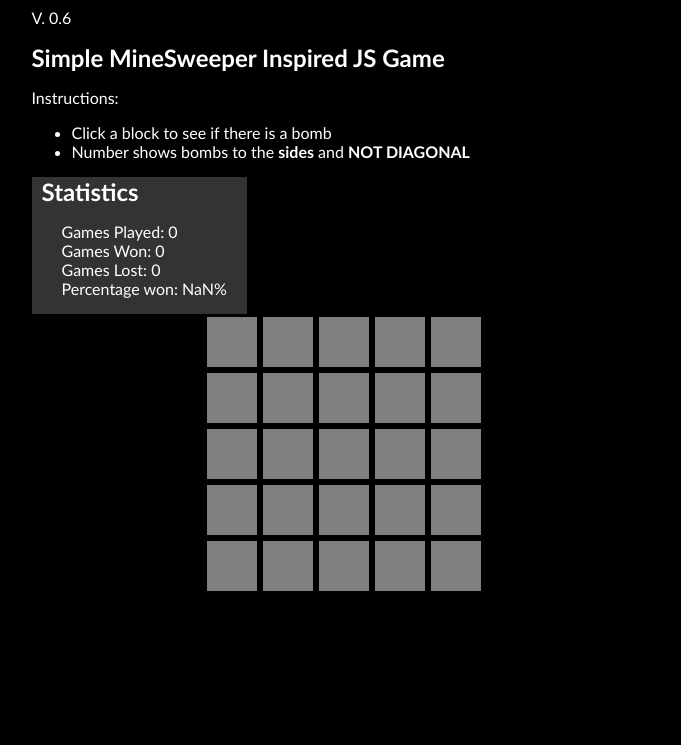
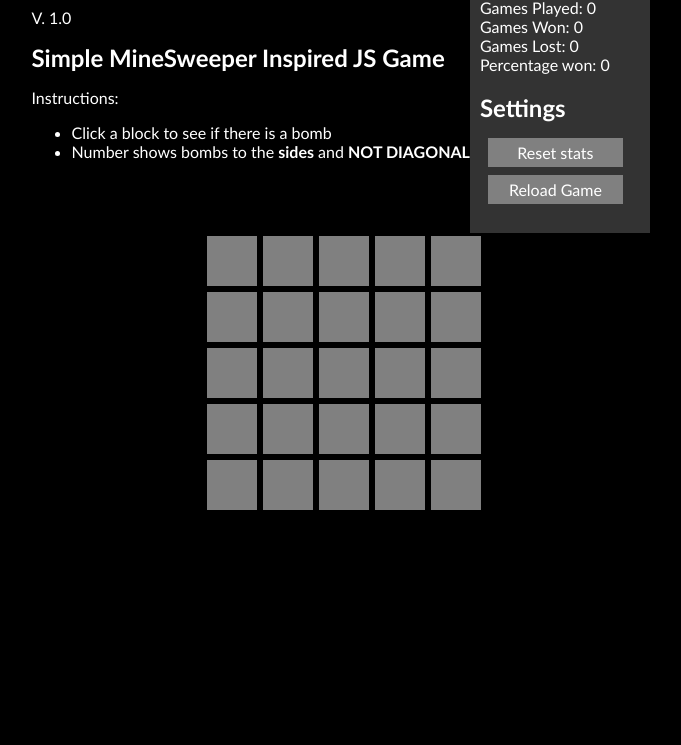
Before and after one commit to rebeat/VDS-Minesweeper, a plain HTML site: page index.html in a window 1280 px wide. Shown: the part 55-800 px from the top of the page, without its empty margins (296-977 px from the left). Drawn offline with Linux system fonts and the light colour scheme.

Commit message:
Added the settings

```diff
--- a/css/style.css
+++ b/css/style.css
@@ -30,6 +30,8 @@ h1, h2, h3{
 }
 
 #statainer {
+    width: 150px;
+    height: 140px;
 	float:left;
 	background-color: rgba(255,255,255,0.2);
 	padding:0 20px 0 10px;
@@ -37,7 +39,30 @@ h1, h2, h3{
 
 #statainer ul {
 	list-style: none;
-	margin-left: -20px;
+	margin-left: -40px;
+}
+
+#settainer {
+    width: 150px;
+    height: 140px;
+	float:left;
+	background-color: rgba(255,255,255,0.2);
+	padding:0 20px 0 10px;
+}
+
+#settainer ul {
+	list-style: none;
+	margin-left: -40px;
+}
+
+.btn {
+    display: block;
+    background-color: gray;
+    width: 125px;
+    height 50px;
+    margin: 8px;
+    padding: 5px;
+    text-align: center;
 }
 
 #blocktainer p {
--- a/index.html
+++ b/index.html
@@ -10,7 +10,7 @@
     <body>
         <div id="infotainer">
             <h1>MineSweeper Javascript</h1>
-            <p>V. 0.6</p>
+            <p>V. 1.0</p>
 
             <h2>Simple MineSweeper Inspired JS Game</h2>
             <p>
@@ -30,14 +30,14 @@
                 <li>Percentage won: <span id="percwon">0</span></li>
             </ul>
         </div>
-<!--        <div id="settainer">
+        <div id="settainer">
             <h2>Settings</h2>
             <ul>
-                <li>Reset stats</li>
-                <li>Reload Game<span id="won">0</span></li>
+                <li id="statreset" class="btn">Reset stats</li>
+                <li id="gamereload" class="btn">Reload Game</li>
             </ul>
         </div>
--->
+
 
         <div id="blocktainer"></div>
 
--- a/js/script.js
+++ b/js/script.js
@@ -27,9 +27,10 @@ String replace: http://www.w3schools.com/jsref/jsref_replace.asp
 var blockArray = [];
 var bombcounter = 0;
 var noBomb = 25;
-var bomb, chkBlock, bombstatus;
+var bomb, chkBlock, bombstatus, blocktainer, buildblock, gameReload, statReset;
 
 window.onload = function() {
+    // Draw the blocks
 	blocktainer = document.getElementById("blocktainer");
 	for (var i = 1; i<=25; i++) {
 		buildblock = document.createElement('div');
@@ -37,9 +38,30 @@ window.onload = function() {
 		buildblock.id = "bl_" + i;
 		buildblock.onclick = function() {
 			check(this.id);
-		}
+		};
 		blocktainer.appendChild(buildblock);
 	}
+    // Link settings buttons
+
+    gameReload = document.getElementById("gamereload");
+    gameReload.onclick = function() {
+        location.reload();
+    };
+
+    statReset = document.getElementById("statreset");
+    statReset.onclick = function() {
+        confirm("Are you sure you want to delete your statistics?");
+        if (confirm) {
+            confirm("Really sure?");
+            if (confirm) {
+                localStorage.played = -1;
+                localStorage.died = 0;
+                localStorage.won = 0;
+                location.reload();
+            }
+        }
+    };
+
 };
 
 // Check if played before - Set the LS if not --> +1 if played before
@@ -66,18 +88,24 @@ var percwon = Math.round(localStorage.won / localStorage.played * 100);
 document.getElementById("played").innerHTML = localStorage.played;
 document.getElementById("died").innerHTML = localStorage.died;
 document.getElementById("won").innerHTML = localStorage.won;
+// Prevent show of NaN on first load
+if (percwon >= 0) {
     document.getElementById("percwon").innerHTML = percwon + "%";
+}
+// Randomize bombs with a loop - Function to recall if bombs are too low
+var bombRandom = function() {
 
-//Randomize bombs with a loop
+
+
     for (var i = 0; i <= 25; i++) {
         // Use random number to define bomb true/false
         bomb = Math.random();
         // Used low number to prevent cluttering at the start
-	if (bomb >= 0.3) {
+        if (bomb >= 0.35) {
             bomb = false;
         } else {
             // Limit max number of bombs
-		if (bombcounter <=7) {
+            if (bombcounter <=9) {
                 bomb = true;
                 bombcounter++;
             } else {
@@ -90,13 +118,15 @@ for (var i = 0; i <= 25; i++) {
             bombStatus: bomb
         });
     }
+};
+bombRandom();
 
 // Get total number of clean blocks - Used to check for win
 noBomb = noBomb - bombcounter;
 
 // Show all bombs when died (Called in function Check)
 var bombShow = function() {
-	for (i=1; i<=25; i++){
+	for (var i=1; i<=25; i++){
 		chkBlock = blockArray[i];
 		blockid = chkBlock.bombId;
 		bombstatus = chkBlock.bombStatus;
```
Lines whose indentation alone changed are shown as unchanged.
